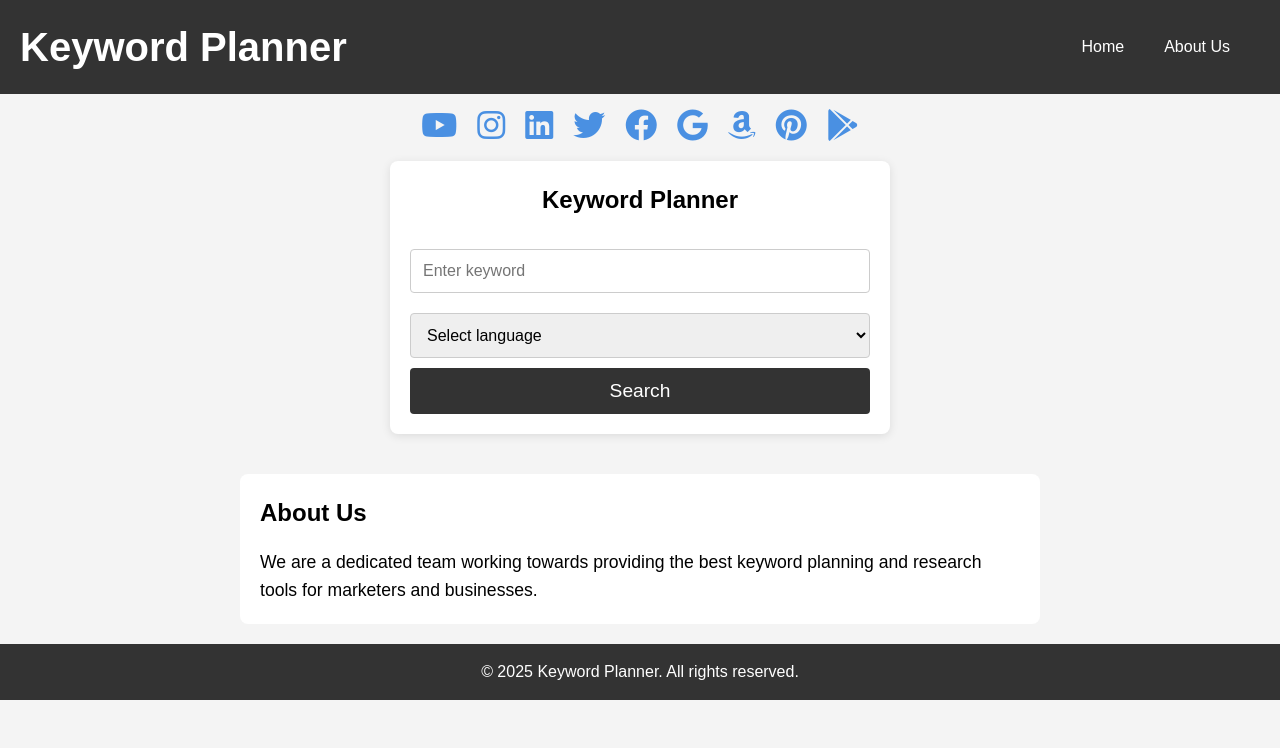
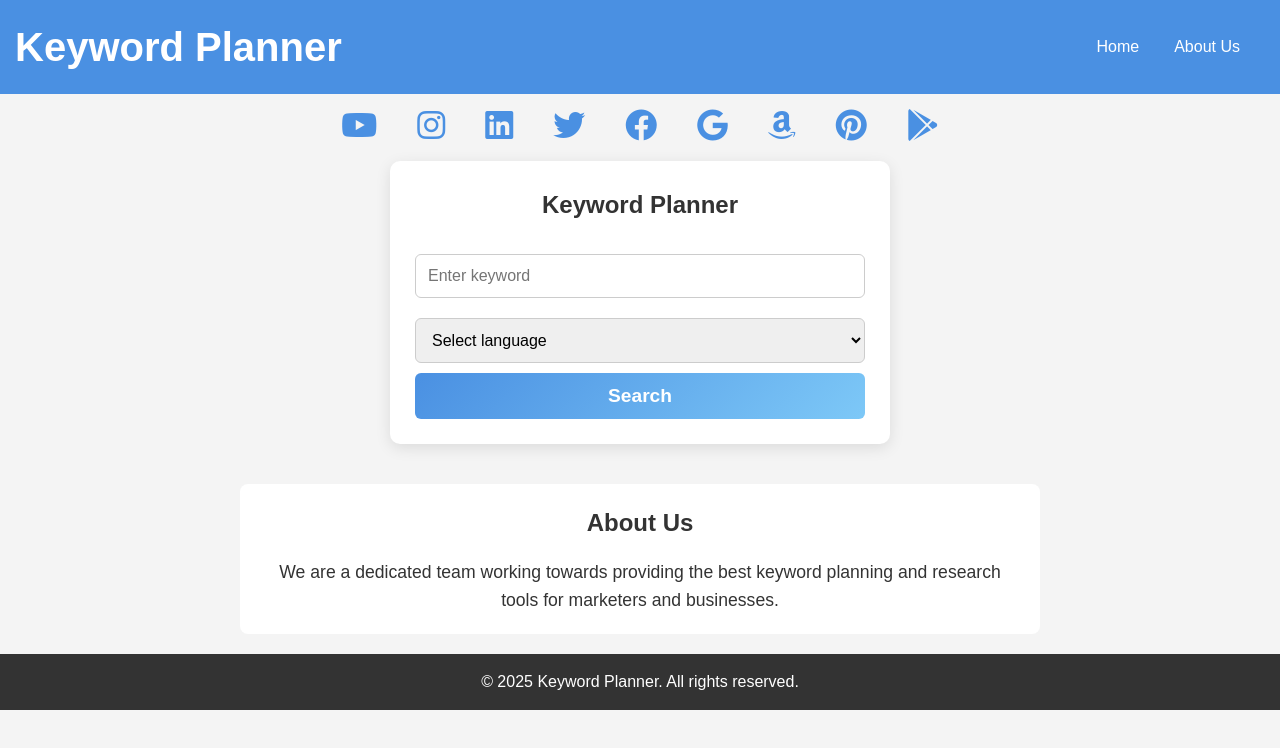
Before and after one commit to snehankita-410/Keyword-planner, a plain HTML site: page index.html in a window 1280 px wide. Drawn offline with Linux system fonts and the light colour scheme.

Commit message:
Update style.css

```diff
--- a/style.css
+++ b/style.css
@@ -303,3 +303,176 @@ nav a:hover {
         flex-direction: column;
     }
 }
+* {
+    margin: 0;
+    padding: 0;
+    box-sizing: border-box;
+}
+
+body {
+    font-family: Arial, sans-serif;
+    line-height: 1.6;
+    background-color: #F4F4F4;
+    color: #333333;
+}
+
+header {
+    background-color: #4A90E2;
+    color: white;
+    padding: 15px;
+    display: flex;
+    justify-content: space-between;
+    align-items: center;
+}
+
+nav a {
+    color: white;
+    text-decoration: none;
+    margin-right: 15px;
+}
+
+nav a:hover {
+    color: #7DC8F7;
+}
+
+.social-media-icons a {
+    color: #4A90E2;
+    margin: 0 10px;
+    text-decoration: none;
+}
+
+.social-media-icons a:hover {
+    color: #A8E6CF;
+}
+
+.main-content {
+    padding: 20px;
+    display: flex;
+    flex-direction: column;
+    align-items: center;
+}
+
+.form-container {
+    background: white;
+    padding: 20px;
+    border-radius: 8px;
+    box-shadow: 0 2px 10px rgba(0, 0, 0, 0.1);
+}
+
+.form-container input, .form-container select {
+    width: 100%;
+    padding: 10px;
+    margin: 10px 0;
+    border: 1px solid #ccc;
+    border-radius: 4px;
+}
+
+.form-container button {
+    width: 100%;
+    padding: 12px;
+    background-color: #4A90E2;
+    color: white;
+    border: none;
+    border-radius: 4px;
+    cursor: pointer;
+}
+
+.form-container button:hover {
+    background-color: #7DC8F7;
+}
+
+.analysis-container {
+    display: none;
+    padding: 20px;
+    background: white;
+    border-radius: 8px;
+    box-shadow: 0 2px 10px rgba(0, 0, 0, 0.1);
+    margin-top: 20px;
+}
+
+.about-us {
+    background: white;
+    padding: 20px;
+    margin-top: 20px;
+    border-radius: 8px;
+    text-align: center;
+}
+/* Form Container Enhancements */
+.form-container {
+    background-color: #fff;
+    padding: 25px;
+    border-radius: 10px;
+    width: 100%;
+    max-width: 500px;
+    box-shadow: 0 4px 15px rgba(0, 0, 0, 0.1);
+    transition: transform 0.3s ease-in-out, box-shadow 0.3s;
+    animation: fadeIn 1s ease-in-out;
+}
+
+.form-container:hover {
+    transform: translateY(-5px);
+    box-shadow: 0 6px 20px rgba(0, 0, 0, 0.15);
+}
+
+/* Input Fields */
+.form-container input,
+.form-container select {
+    width: 100%;
+    padding: 12px;
+    margin: 10px 0;
+    border: 1px solid #ccc;
+    border-radius: 6px;
+    font-size: 1rem;
+    transition: all 0.3s;
+}
+
+.form-container input:focus,
+.form-container select:focus {
+    border-color: #4A90E2;
+    box-shadow: 0 0 8px rgba(74, 144, 226, 0.5);
+    outline: none;
+}
+
+/* Search Button */
+.form-container button {
+    width: 100%;
+    padding: 12px;
+    background: linear-gradient(135deg, #4A90E2, #7DC8F7);
+    color: #fff;
+    border: none;
+    border-radius: 6px;
+    cursor: pointer;
+    font-size: 1.2rem;
+    font-weight: bold;
+    transition: all 0.3s ease-in-out;
+}
+
+.form-container button:hover {
+    background: linear-gradient(135deg, #7DC8F7, #4A90E2);
+    transform: scale(1.05);
+    box-shadow: 0 4px 10px rgba(0, 0, 0, 0.2);
+}
+
+/* Heading Animation */
+.form-container h2 {
+    text-align: center;
+    margin-bottom: 20px;
+    transition: transform 0.3s ease-in-out;
+}
+
+.form-container h2:hover {
+    transform: scale(1.1);
+    color: #4A90E2;
+}
+
+/* Fade-in Animation */
+@keyframes fadeIn {
+    from {
+        opacity: 0;
+        transform: translateY(20px);
+    }
+    to {
+        opacity: 1;
+        transform: translateY(0);
+    }
+}
```
